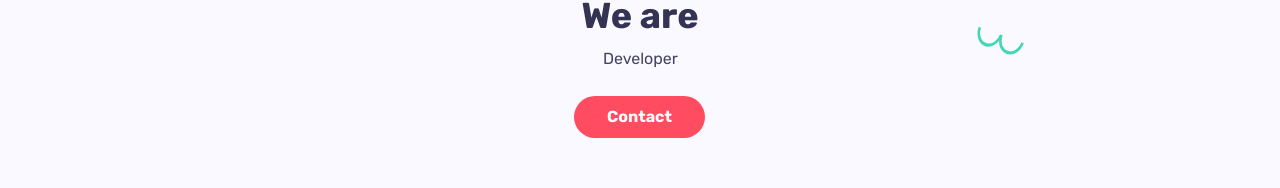
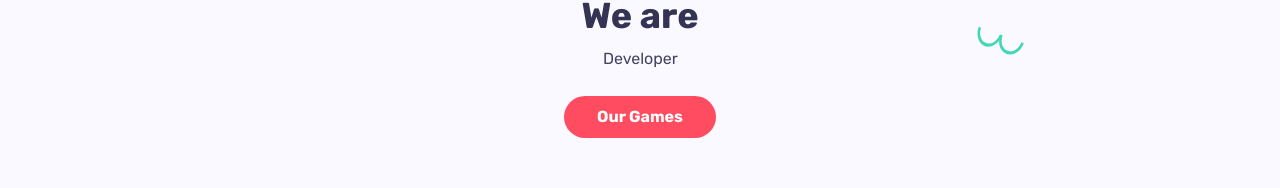
Before and after one commit to tewaystudio/Website, a plain HTML site: page index.html in a window 1280 px wide. Shown: the part 334-522 px from the top of the page. Drawn offline with nearby package versions, Linux system fonts and the light colour scheme; files whose address does not match are found by name.

Commit message:
Update index.html

```diff
--- a/index.html
+++ b/index.html
@@ -106,7 +106,7 @@
 
 				<!-- buttons -->
 				<div class="mt-4">
-					<a href="#contact" class="btn btn-default">Contact</a>
+					<a href="https://play.google.com/store/apps/dev?id=8922828845536253940&hl=tr&gl=US" target = "_blank" class="btn btn-default">Our Games</a>
 				</div>
 			</div>
 
```
